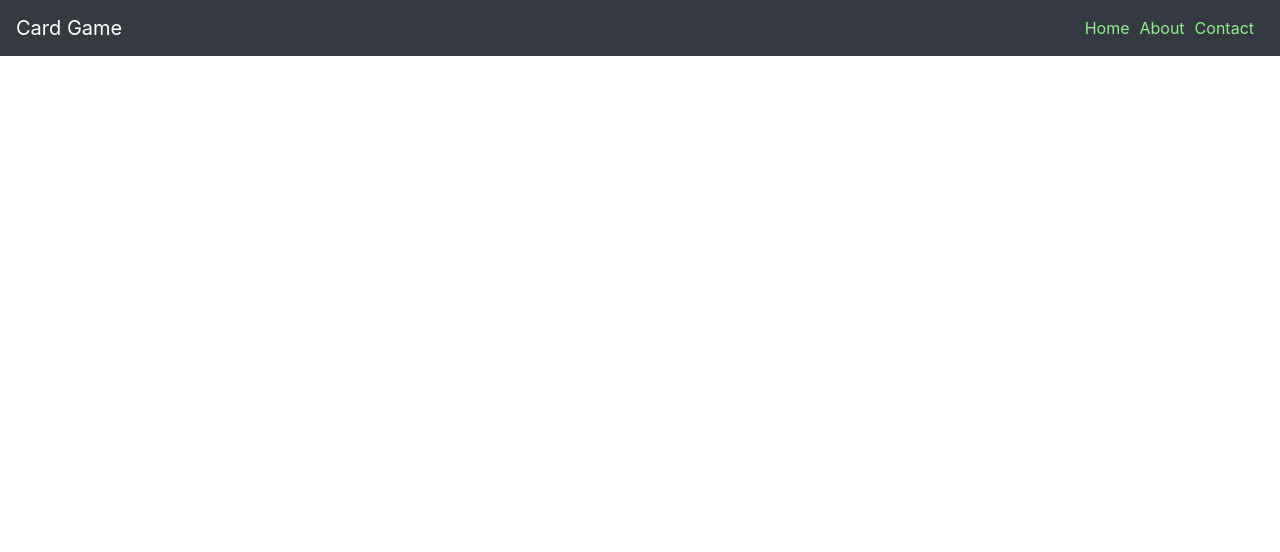
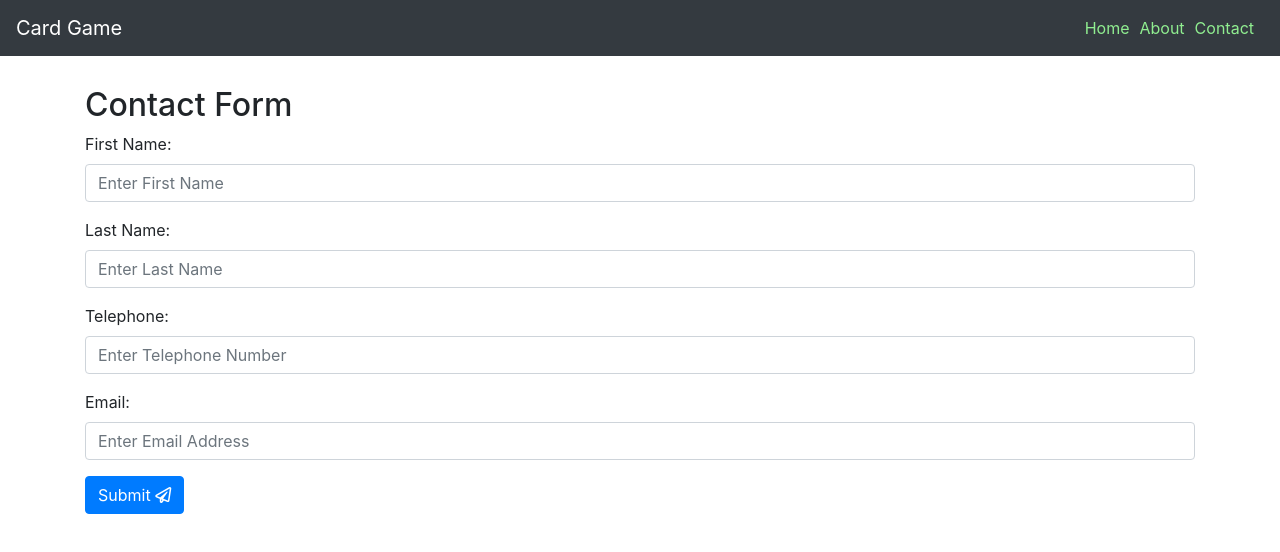
Before and after one commit to louisery/NoroffFinalCA, a React app: page /#/contact in a window 1280 px wide. Shown: the top 552 px of the page. Built offline with nearby package versions, Linux system fonts and the light colour scheme.

Commit message:
created contact form

```diff
--- a/src/components/contactComponent.jsx
+++ b/src/components/contactComponent.jsx
@@ -1,5 +1,32 @@
 import React from 'react';
 
 export default class ContactComponent extends React.Component {
-
+    render() {
+        return (
+            <div className="[ row ]">
+                <div className="[ col-sm-12 ]">
+                    <form className="[ form ]">
+                        <h2>Contact Form</h2>
+                        <div className="[ form-group ]">
+                            <label for="inputName">First Name:</label>
+                            <input type="text" className="[ form-control" id="firstName" placeholder="Enter First Name"></input>
+                        </div>
+                        <div className="[ form-group ]">
+                            <label for="inputLastName">Last Name:</label>
+                            <input type="text" className="[ form-control" id="lastName" placeholder="Enter Last Name"></input>
+                        </div>
+                        <div className="[ form-group ]">
+                            <label for="inputTelephone">Telephone:</label>
+                            <input type="number" className="[ form-control" id="telephone" placeholder="Enter Telephone Number"></input>
+                        </div>
+                        <div className="[ form-group ]">
+                            <label for="inputEmail">Email:</label>
+                            <input type="email" className="[ form-control" id="email" placeholder="Enter Email Address"></input>
+                        </div>
+                        <button type="submit" class="btn btn-primary">Submit <i class="far fa-paper-plane"></i></button>
+                    </form>
+                </div>
+            </div>
+        );
+    }
 }
--- a/src/main.js
+++ b/src/main.js
@@ -12,6 +12,7 @@ import App from './components/app/app';
 import Homepage from './pages/homepage';
 import CardSpecific from './pages/cardSpecific';
 import About from './components/aboutComponent';
+import Contact from './components/contactComponent';
 
 
 const routes = (
@@ -21,6 +22,7 @@ const routes = (
                 <Route path="/" exact component={Homepage} />
                 <Route path="/cardspecific/:id" component={CardSpecific} />
                 <Route exact path="/about" component={About} />
+                <Route exact path="/contact" component={Contact} />
             </App>
         </Switch>
     </HashRouter>
--- a/src/styles/app.scss
+++ b/src/styles/app.scss
@@ -2,3 +2,4 @@
 @import 'partials/search';
 @import 'partials/card';
 @import 'partials/about';
+@import 'partials/contact';
--- /dev/null
+++ b/src/styles/partials/_contact.scss
@@ -0,0 +1,3 @@
+.form {
+    margin-top: 30px;
+}
```
